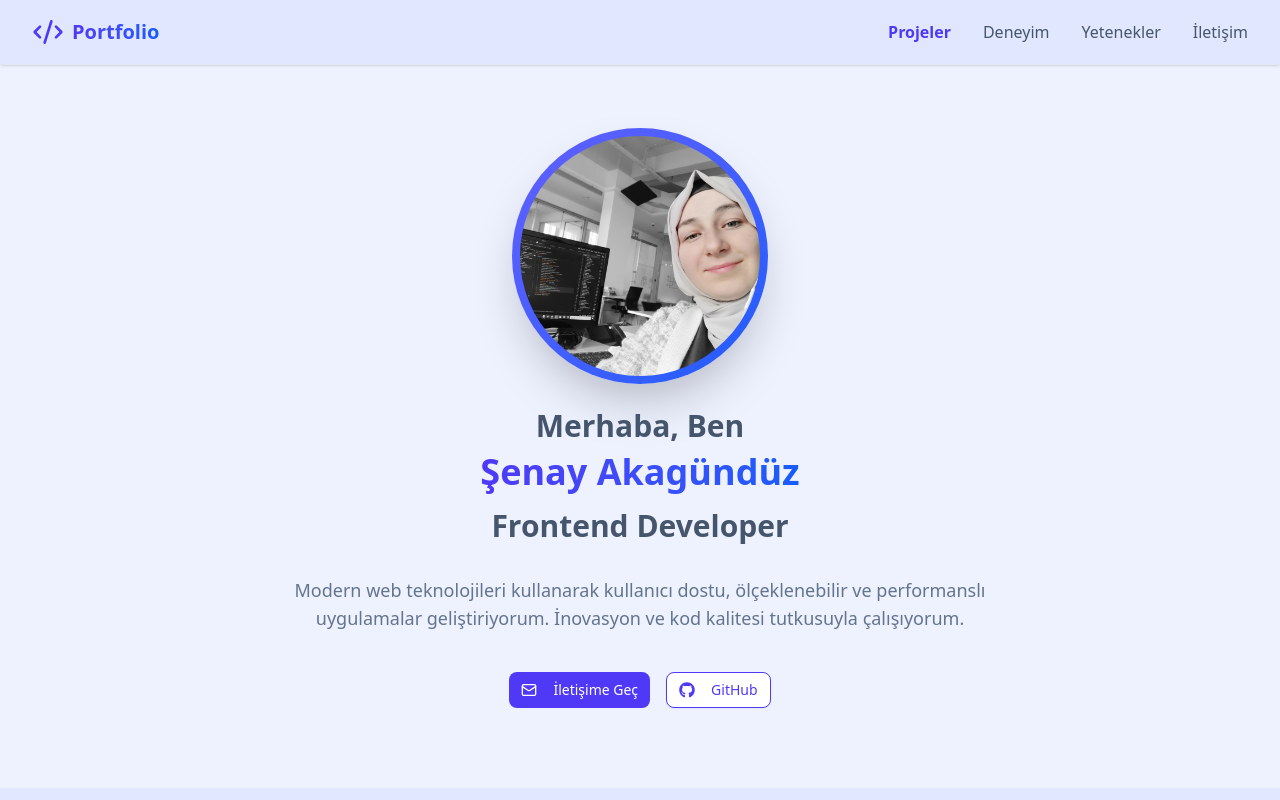
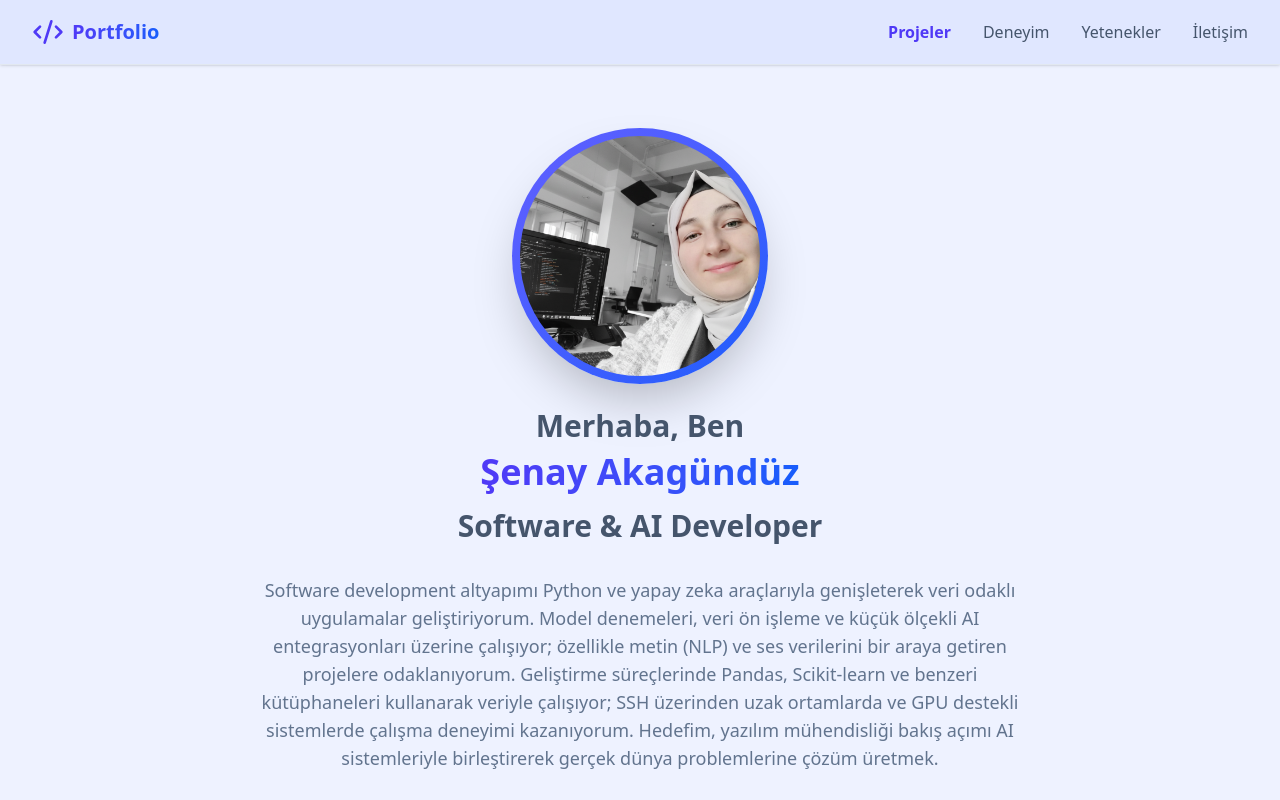
Before and after one commit to senayakagunduz/new-portfolio, a Next.js app: page / in a window 1280 px wide. Shown: the top 800 px of the page. Built offline with nearby package versions, Linux system fonts and the light colour scheme.

Commit message:
description

```diff
--- a/app/page.tsx
+++ b/app/page.tsx
@@ -304,11 +304,11 @@ export default function Home() {
 
           </h1>
           <p className="text-2xl font-bold md:text-3xl text-slate-600 mb-8 max-w-2xl mx-auto">
-            Frontend Developer
+            Software & AI Developer
           </p>
           <p className="text-lg text-slate-500 mb-10 max-w-3xl mx-auto">
-            Modern web teknolojileri kullanarak kullanıcı dostu, ölçeklenebilir ve performanslı
-            uygulamalar geliştiriyorum. İnovasyon ve kod kalitesi tutkusuyla çalışıyorum.
+            Software development altyapımı Python ve yapay zeka araçlarıyla genişleterek veri odaklı uygulamalar geliştiriyorum. Model denemeleri, veri ön işleme ve küçük ölçekli AI entegrasyonları üzerine çalışıyor; özellikle metin (NLP) ve ses verilerini bir araya getiren projelere odaklanıyorum.
+Geliştirme süreçlerinde Pandas, Scikit-learn ve benzeri kütüphaneleri kullanarak veriyle çalışıyor; SSH üzerinden uzak ortamlarda ve GPU destekli sistemlerde çalışma deneyimi kazanıyorum. Hedefim, yazılım mühendisliği bakış açımı AI sistemleriyle birleştirerek gerçek dünya problemlerine çözüm üretmek.
           </p>
           <div className="flex justify-center space-x-4">
             <Button className="bg-indigo-600 hover:bg-indigo-700 text-white">
```
